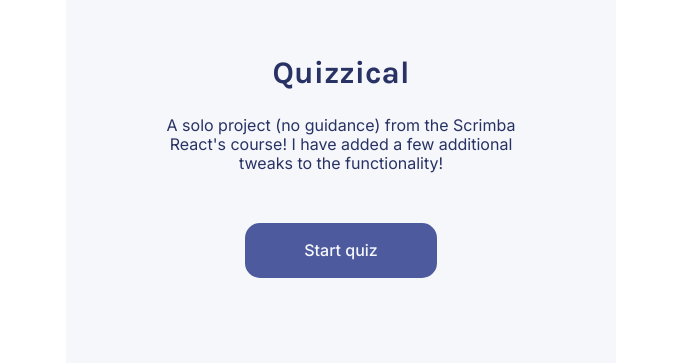
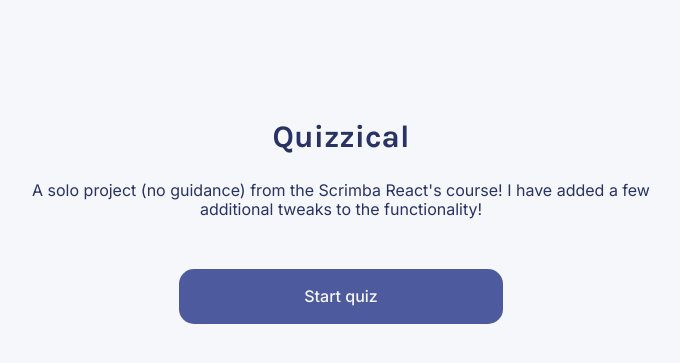
Before and after one commit to SpliceReborn/Quizzical, a React (Create React App) app: page / in a window 1280 px wide. Shown: the part 247-610 px from the top of the page, without its empty margins (299-979 px from the left). Built offline with nearby package versions, Linux system fonts and the light colour scheme; no server answers.

Commit message:
Remove unused import and polish styling

```diff
--- a/src/Quiz.js
+++ b/src/Quiz.js
@@ -1,7 +1,6 @@
 import React, { useState } from 'react';
 import "./style.css"
 import Question from './Question'
-import { nanoid } from 'nanoid'
 
 export default function Quiz(props) {
 
--- a/src/style.css
+++ b/src/style.css
@@ -8,11 +8,14 @@
 }
 
 .container {
-    max-width: 550px;
+    width: 100vw;
     height: 100vh;
+    color: #293264;
+    background-color: #F5F7FB;
     margin: 0 auto;
+    min-width: 650px;
     display: flex;
-    align-items: center;
+    justify-content: center;
 }
 
 .start-page {
@@ -20,9 +23,6 @@
     flex-direction: column;
     justify-content: center;
     align-items: center;
-    color: #293264;
-    background-color: #F5F7FB;
-    padding: 20% 0px;
 }
 
     .start-page-title {
@@ -30,6 +30,7 @@
         font-weight: 700;
         font-size: 31.25px;
         line-height: 37px;
+        padding: 12% 0 0 0;
     }
 
     .start-page-description {
@@ -58,9 +59,8 @@
     flex-direction: column;
     justify-content: center;
     align-items: center;
-    color: #293264;
-    background-color: #F5F7FB;
     padding: 10% 0 6% 0;
+    max-width: 1000px;
 }
 
     .question {
```
